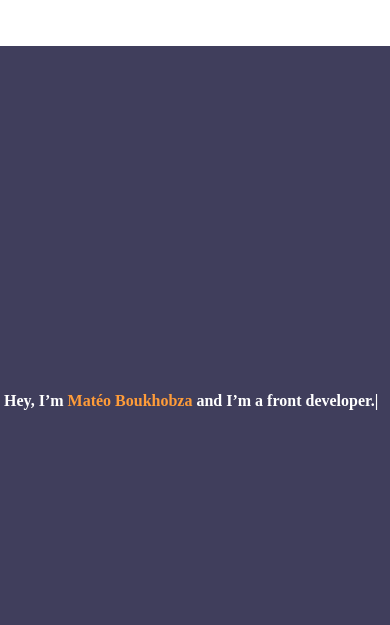
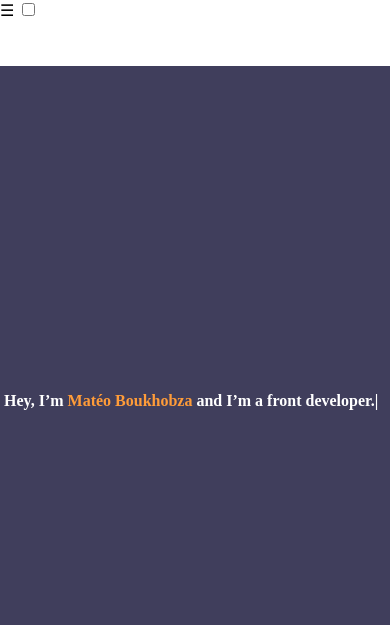
Before and after one commit to mateobou/Portefolio, a plain HTML site: page index.html in a window 390 px wide. Shown: the top 625 px of the page. Drawn offline with Linux system fonts and the light colour scheme.

Commit message:
Responsive

```diff
--- a/index.html
+++ b/index.html
@@ -9,6 +9,8 @@
 <body id="b">
 	<!--HEADER-->
 	<header>
+		<label for="switch">&#9776;</label>
+		<input type="checkbox" name="" id="switch">
 		<nav>
 			<ul class="horizontale">
 				<li><strong>Technologies du numérique</strong></li>
@@ -16,6 +18,7 @@
 				<li>Me contacter</li>
 			</ul>
 		</nav>
+
 	</header>
 	<!--HEADER FIN-->
 	<div class="verticale">
```
